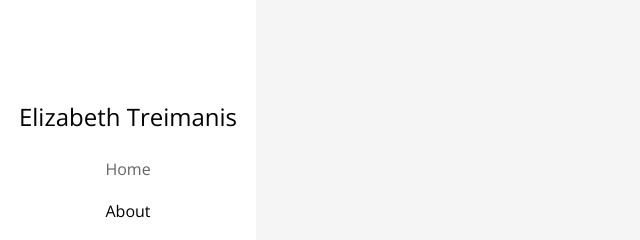
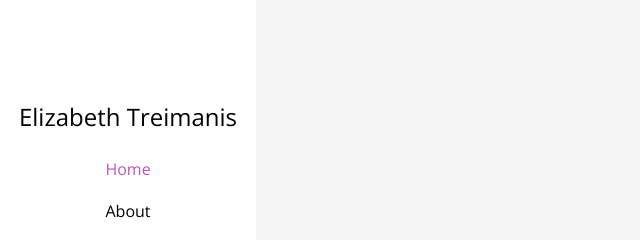
Before and after one commit to Josh1794/elizabethWebsite, a Next.js app: page / in a window 1280 px wide. In both pictures the pointer is over the link "Home". Shown: the top 240 px of the page, without its empty margins (0-640 px from the left). Built offline with nearby package versions, Linux system fonts and the light colour scheme.

Commit message:
changed highlight color

```diff
--- a/src/app/page.module.css
+++ b/src/app/page.module.css
@@ -69,7 +69,7 @@
 }
 
 .navigation a:hover {
-  color: rgb(100, 100, 100);
+  color: rgb(190, 85, 183);
 }
 
 .navigation h3 {
```
